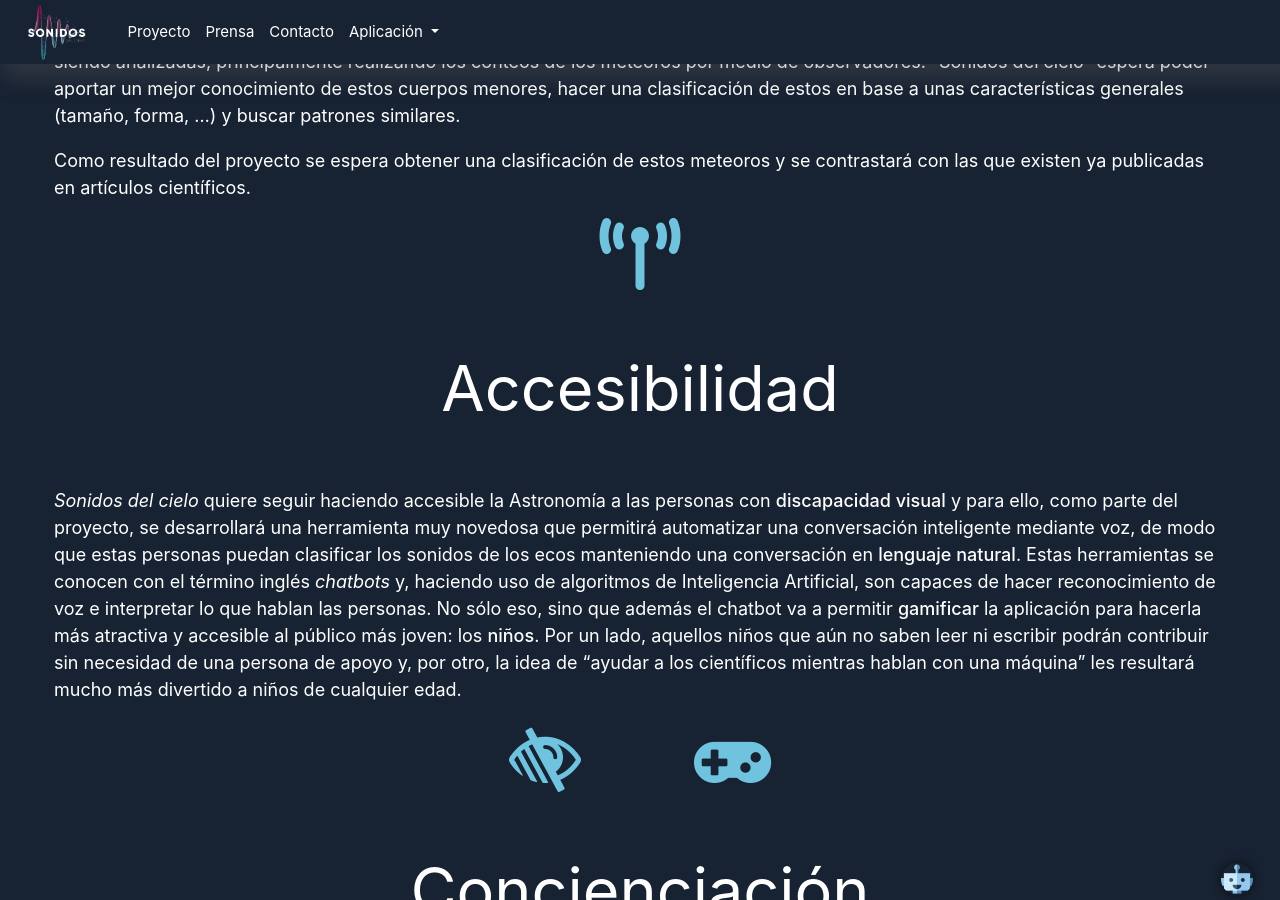
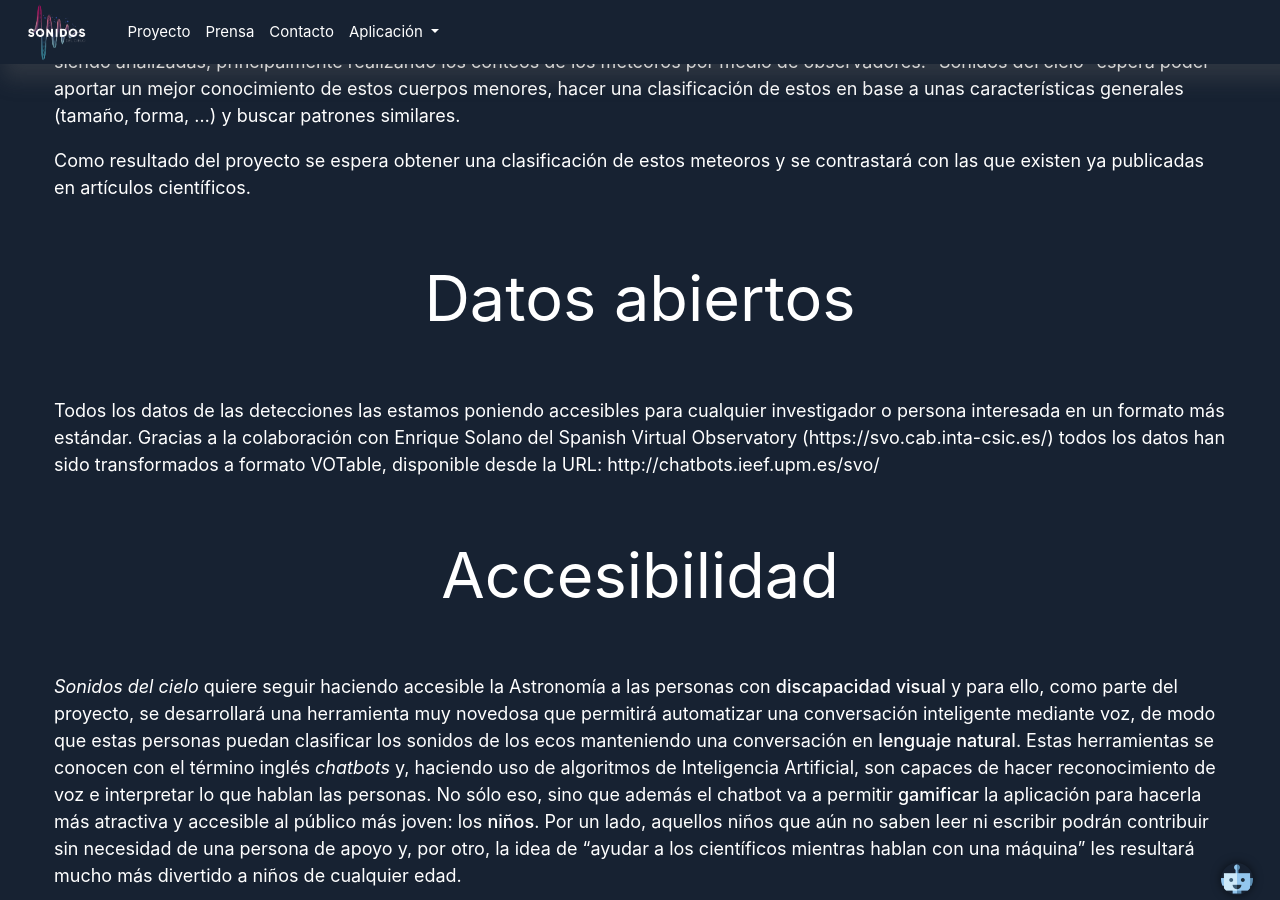
Before and after one commit to cslab-upm/sonidosdelcielo, a Jekyll site: the page built from docs/proyecto.md, in a window 1280 px wide and 900 px high, scrolled down 2224 px. Built offline with Jekyll 4.4.1, drawn with Linux system fonts in a browser that asks for light colours; nearby versions of some CDN libraries.

Commit message:
Actualizado proyecto: datos abiertos

```diff
--- a/docs/proyecto.md
+++ b/docs/proyecto.md
@@ -30,7 +30,10 @@
 Como resultado del proyecto se espera obtener una clasificación de estos meteoros y se contrastará con las que existen ya publicadas en artículos científicos.
 
 
-<i class="fa fas fa-broadcast-tower"></i>
+# Datos abiertos
+
+Todos los datos de las detecciones las estamos poniendo accesibles para cualquier investigador o persona interesada en un formato más estándar. Gracias a la colaboración con Enrique Solano del Spanish Virtual Observatory (https://svo.cab.inta-csic.es/) todos los datos han sido transformados a formato VOTable, disponible desde la URL: http://chatbots.ieef.upm.es/svo/
+
 
 # Accesibilidad
 
```
